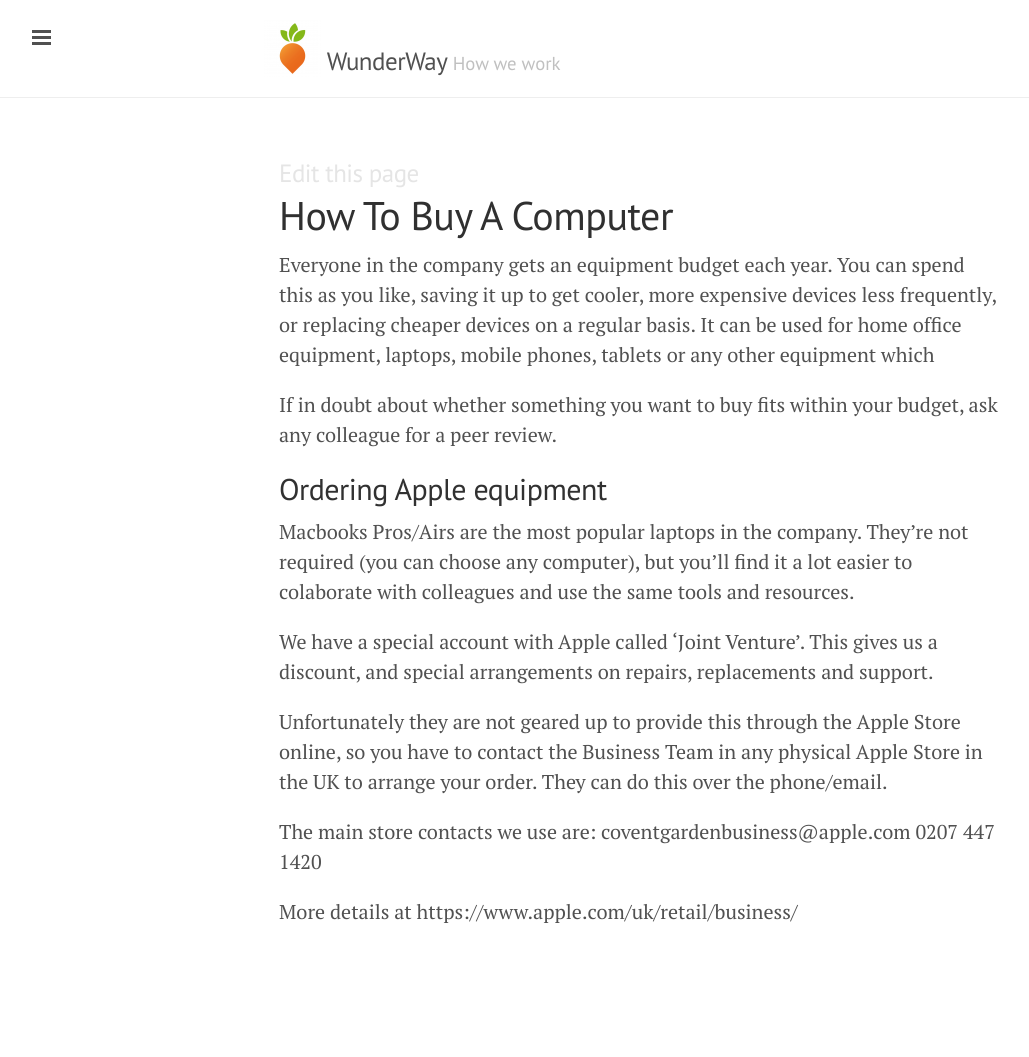
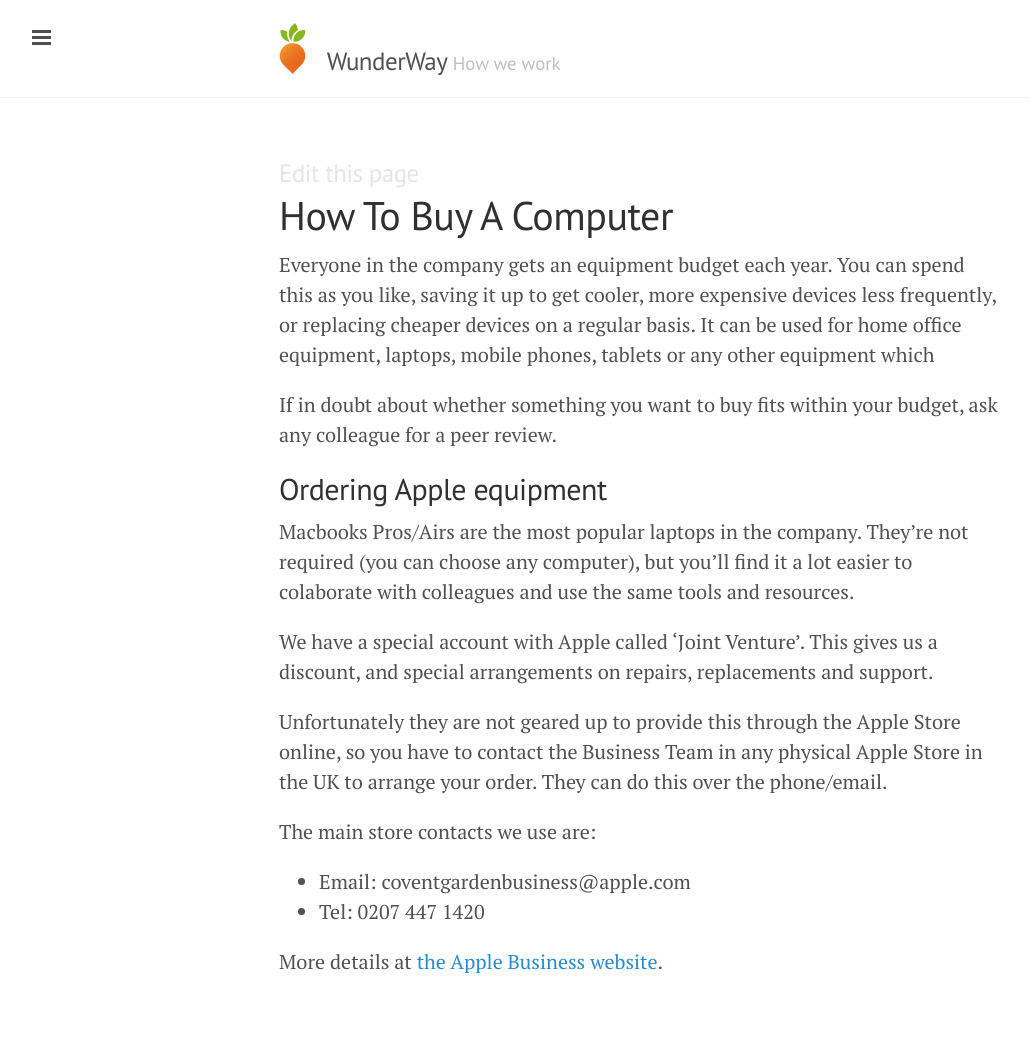
Before and after one commit to tormi/WunderWay, a Jekyll site: the page built from how/how-buy-computer.md, in a window 1280 px wide. Shown: the whole page, without its empty margins (1-1030 px from the left). Built offline with Jekyll 4.4.1, drawn with Linux system fonts in a browser that asks for light colours; Markdown is read by kramdown in place of the engine named in the settings; before the commit the page ends 1007 px from its top, so only the background shows below that.

Commit message:
Improve formatting

```diff
--- a/how/how-buy-computer.md
+++ b/how/how-buy-computer.md
@@ -20,7 +20,8 @@
 Unfortunately they are not geared up to provide this through the Apple Store online, so you have to contact the Business Team in any physical Apple Store in the UK to arrange your order. They can do this over the phone/email.
 
 The main store contacts we use are:
-coventgardenbusiness@apple.com
-0207 447 1420
 
-More details at https://www.apple.com/uk/retail/business/
+- Email: coventgardenbusiness@apple.com
+- Tel: 0207 447 1420
+
+More details at [the Apple Business website](https://www.apple.com/uk/retail/business/).
```
